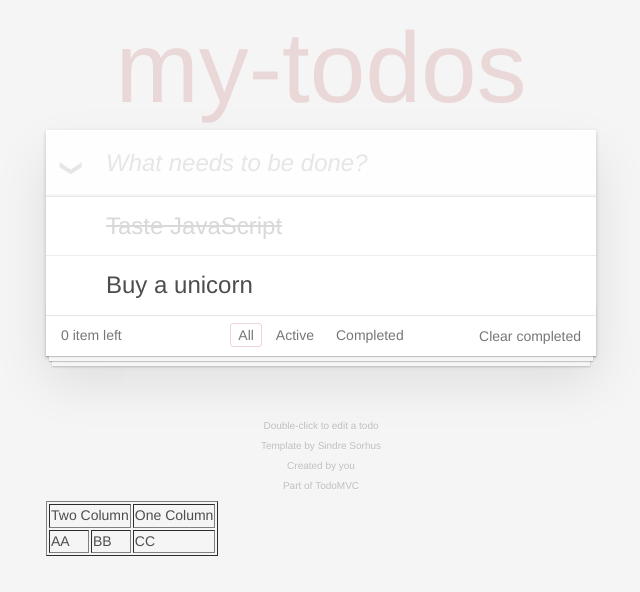
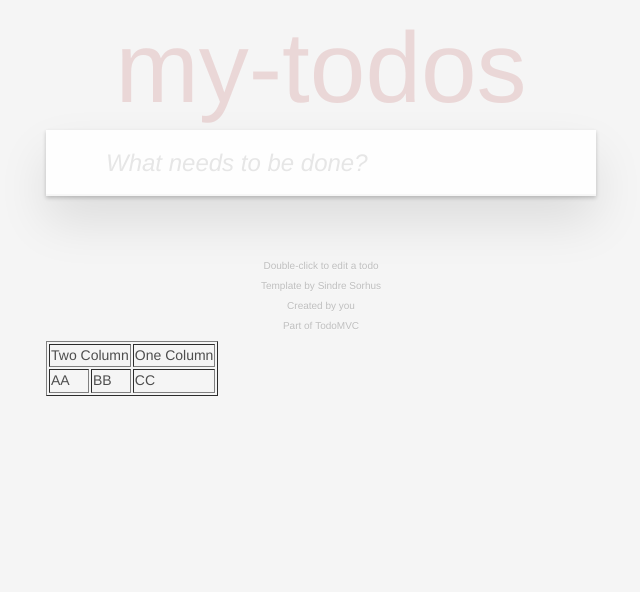
Before and after one commit to Coffee0127/TodoMVC-Angular, an Angular app: page / in a window 1280 px wide. Shown: the top 592 px of the page, without its empty margins (319-959 px from the left). Built offline with nearby package versions, Linux system fonts and the light colour scheme.

Commit message:
任務 08：套用結構指令 (Structure Directives)

```diff
--- a/src/app/app.component.html
+++ b/src/app/app.component.html
@@ -6,24 +6,16 @@
       (keyup.enter)="addTodo(inpTodo)">
   </header>
   <!-- This section should be hidden by default and shown when there are todos -->
-  <section class="main">
+  <section class="main" *ngIf="todos.length != 0">
     <input class="toggle-all" type="checkbox">
     <label for="toggle-all">Mark all as complete</label>
     <ul class="todo-list">
       <!-- These are here just to show the structure of the list items -->
       <!-- List items should get the class `editing` when editing and `completed` when marked as completed -->
-      <li class="completed">
-        <div class="view">
-          <input class="toggle" type="checkbox" checked>
-          <label>Taste JavaScript</label>
-          <button class="destroy"></button>
-        </div>
-        <input class="edit" value="Create a TodoMVC template">
-      </li>
-      <li>
+      <li *ngFor="let todo of todos">
         <div class="view">
           <input class="toggle" type="checkbox">
-          <label>Buy a unicorn</label>
+          <label>{{todo}}</label>
           <button class="destroy"></button>
         </div>
         <input class="edit" value="Rule the web">
@@ -31,7 +23,7 @@
     </ul>
   </section>
   <!-- This footer should hidden by default and shown when there are todos -->
-  <footer class="footer">
+  <footer class="footer" *ngIf="todos.length != 0">
     <!-- This should be `0 items left` by default -->
     <span class="todo-count"><strong>0</strong> item left</span>
     <!-- Remove this if you don't implement routing -->
```
